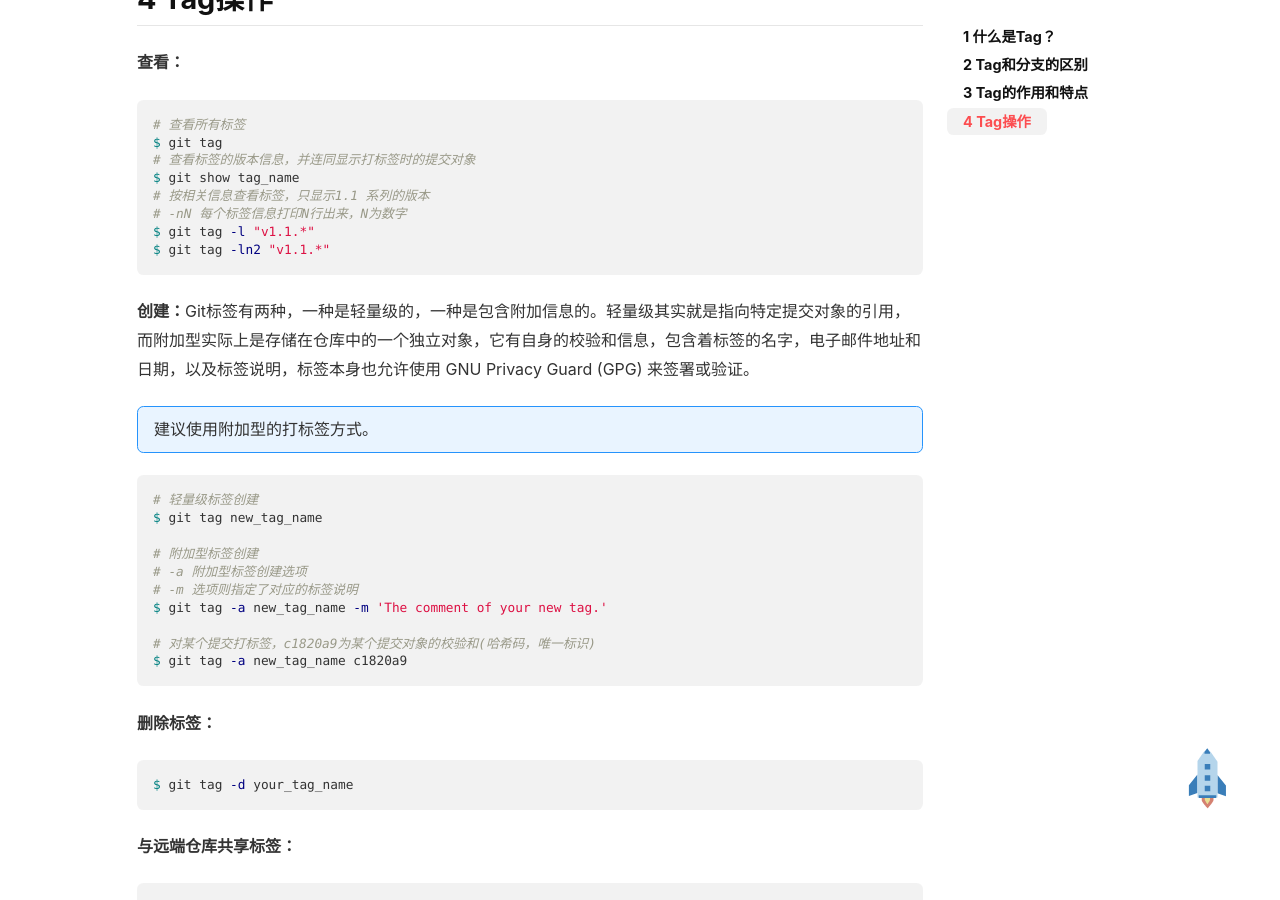
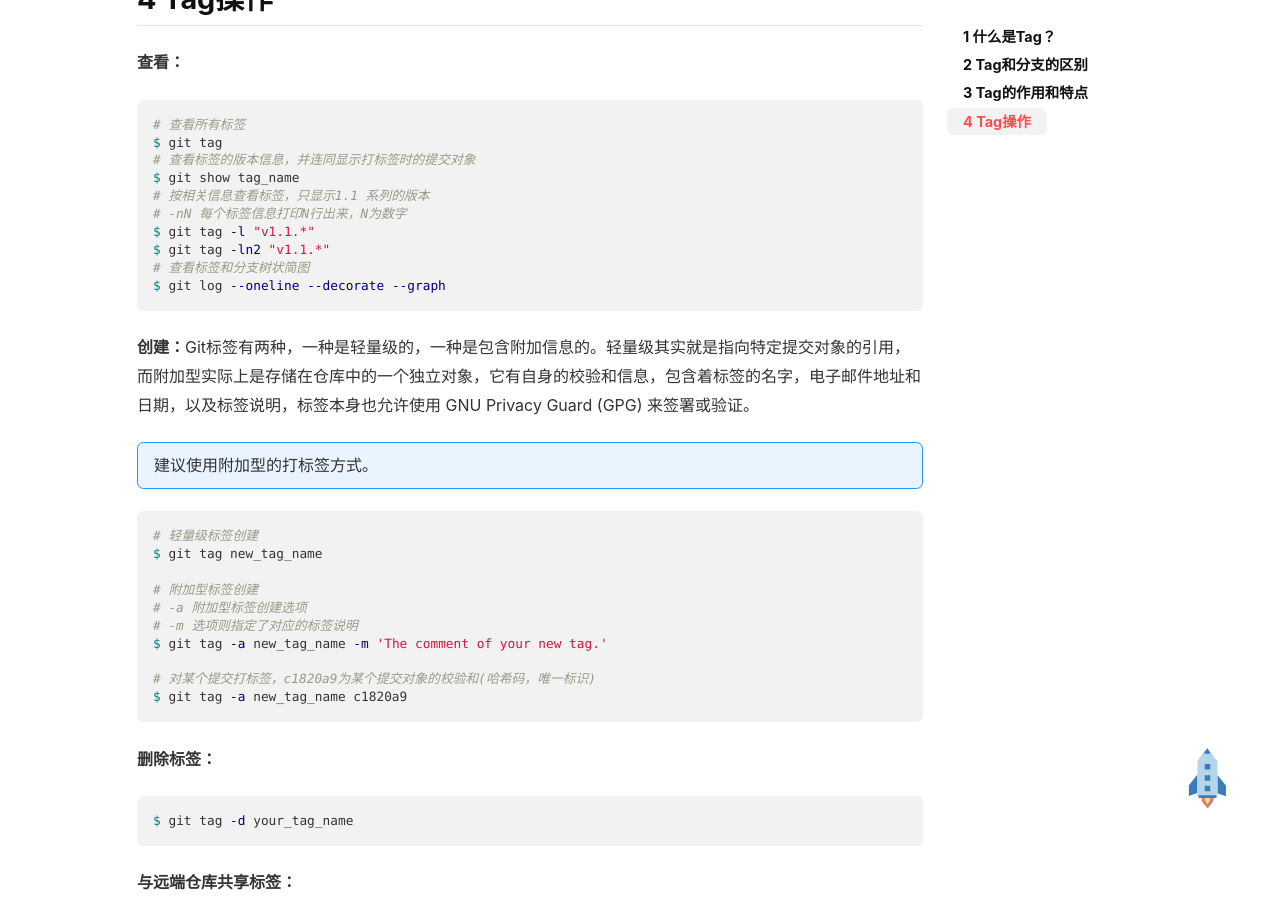
Before and after one commit to yicm/yicm.github.io, a Jekyll site: the page built from _posts/2018-04-20-Tag-and-Tag-Operations-of-Git.md, in a window 1280 px wide and 900 px high, scrolled down 1146 px. Built offline with Jekyll 4.4.1, drawn with Linux system fonts in a browser that asks for light colours; nearby versions of some CDN libraries; comment, search, counter and statistics services are not loaded.

Commit message:
Update blog

````diff
--- a/_posts/2018-04-20-Tag-and-Tag-Operations-of-Git.md
+++ b/_posts/2018-04-20-Tag-and-Tag-Operations-of-Git.md
@@ -39,6 +39,8 @@ $ git show tag_name
 # -nN 每个标签信息打印N行出来，N为数字
 $ git tag -l "v1.1.*"
 $ git tag -ln2 "v1.1.*"
+# 查看标签和分支树状简图
+$ git log --oneline --decorate --graph
 ```
 **创建：**Git标签有两种，一种是轻量级的，一种是包含附加信息的。轻量级其实就是指向特定提交对象的引用，而附加型实际上是存储在仓库中的一个独立对象，它有自身的校验和信息，包含着标签的名字，电子邮件地址和日期，以及标签说明，标签本身也允许使用 GNU Privacy Guard (GPG) 来签署或验证。
 
````
